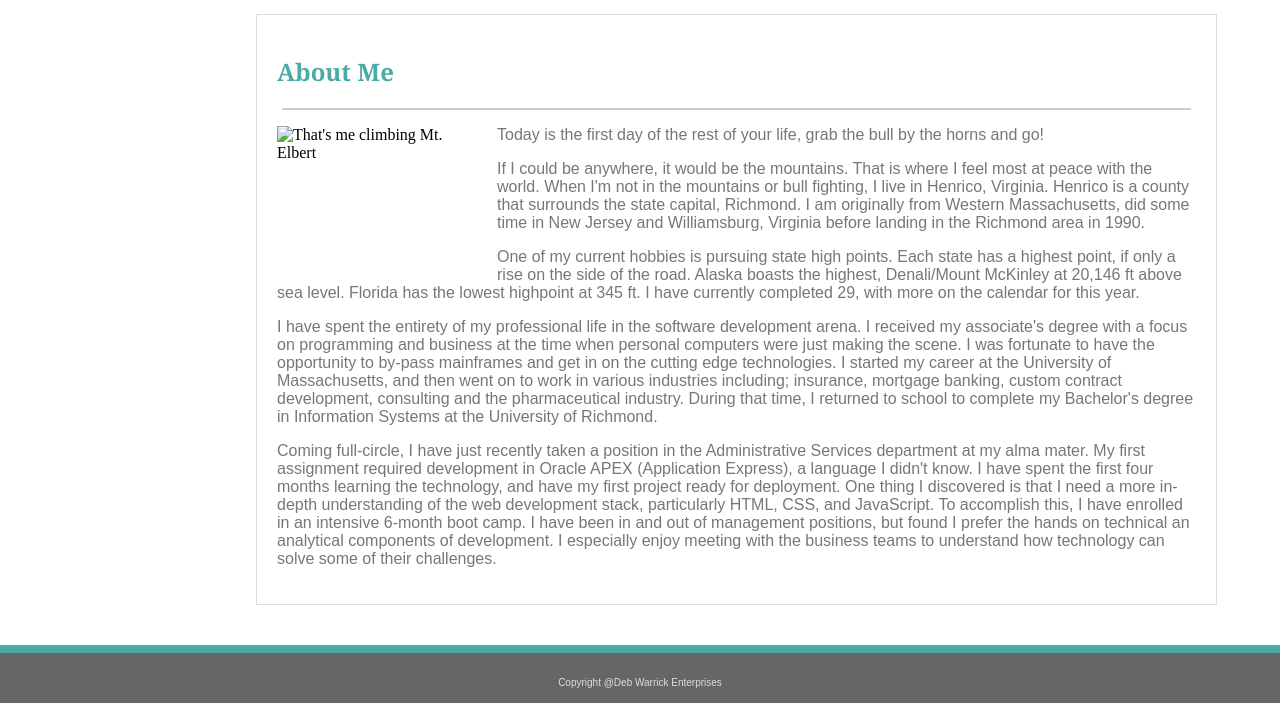
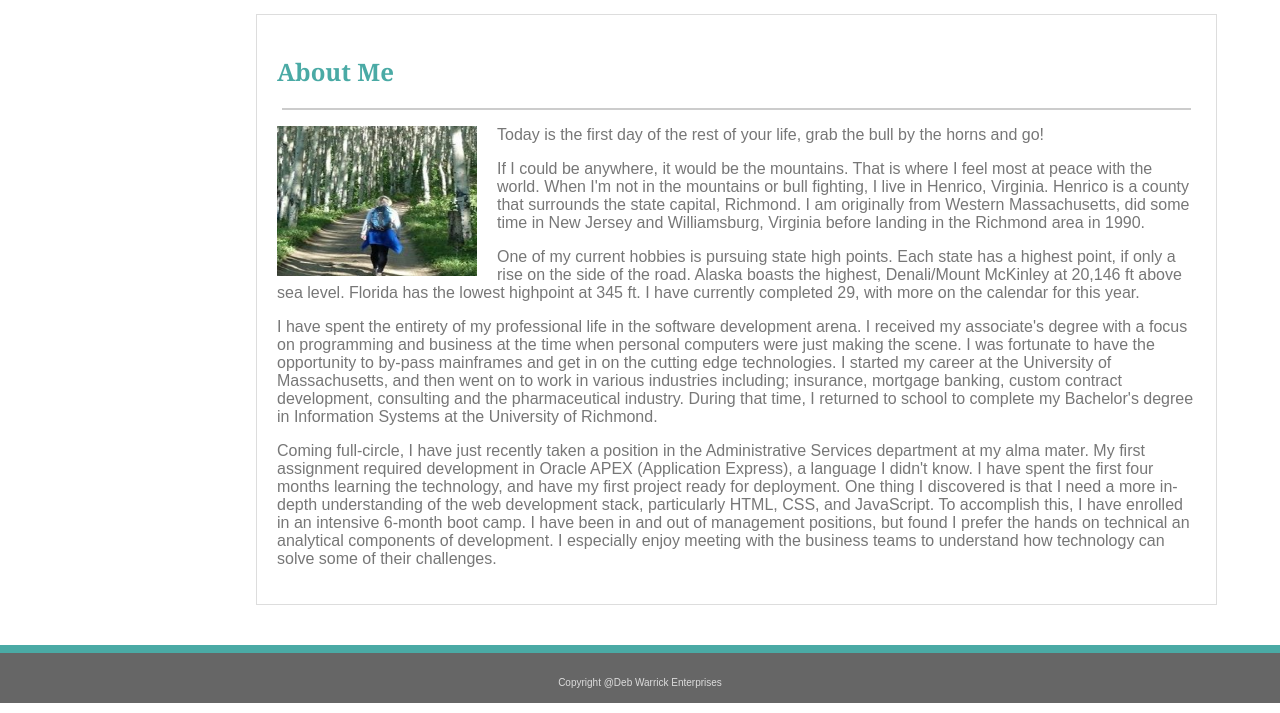
Before and after one commit to dawarrick/dawarrick.github.io, a plain HTML site: page index.html in a window 1280 px wide. Shown: the part 88-801 px from the top of the page. Drawn offline with Linux system fonts and the light colour scheme.

Commit message:
first commit

```diff
--- a/index.html
+++ b/index.html
@@ -19,7 +19,7 @@
     <div class="line"> </div>
 
     <div>
-    <img class="image" src="assets/images/Aspens.jpg" alt="That's me climbing Mt. Elbert">
+    <img class="image" src="Aspens.jpg" alt="That's me climbing Mt. Elbert">
     <p>Today is the first day of the rest of your life, grab the bull by the horns and go!</p>
     <p>If I could be anywhere, it would be the mountains.  That is where I feel most at peace with the world.
        When I'm not in the mountains or bull fighting, I live in Henrico, Virginia.  Henrico
```
Also changed, not shown: Aspens.jpg (added).
